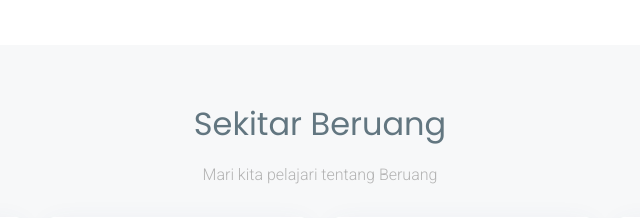
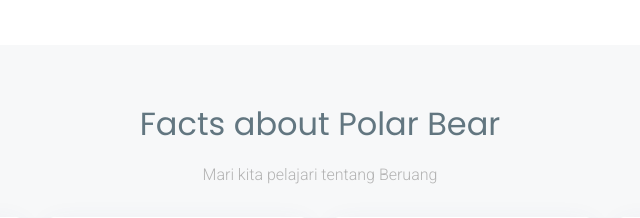
Before and after one commit to shrusna/scrum-jktberuang, a PHP site: page / in a window 1280 px wide. Shown: the part 1596-1814 px from the top of the page, without its empty margins (320-960 px from the left). Run offline with PHP 8.4, Linux system fonts and the light colour scheme; some web fonts are replaced.

Commit message:
serpis atas

```diff
--- a/services.php
+++ b/services.php
@@ -2,7 +2,7 @@
         <div class="container">
 
             <div class="section-title" data-aos="fade-up">
-                <h2>Sekitar Beruang</h2>
+                <h2>Facts about Polar Bear</h2>
                 <p>Mari kita pelajari tentang Beruang</p>
             </div>
 
```
Lines whose indentation alone changed are shown as unchanged.
